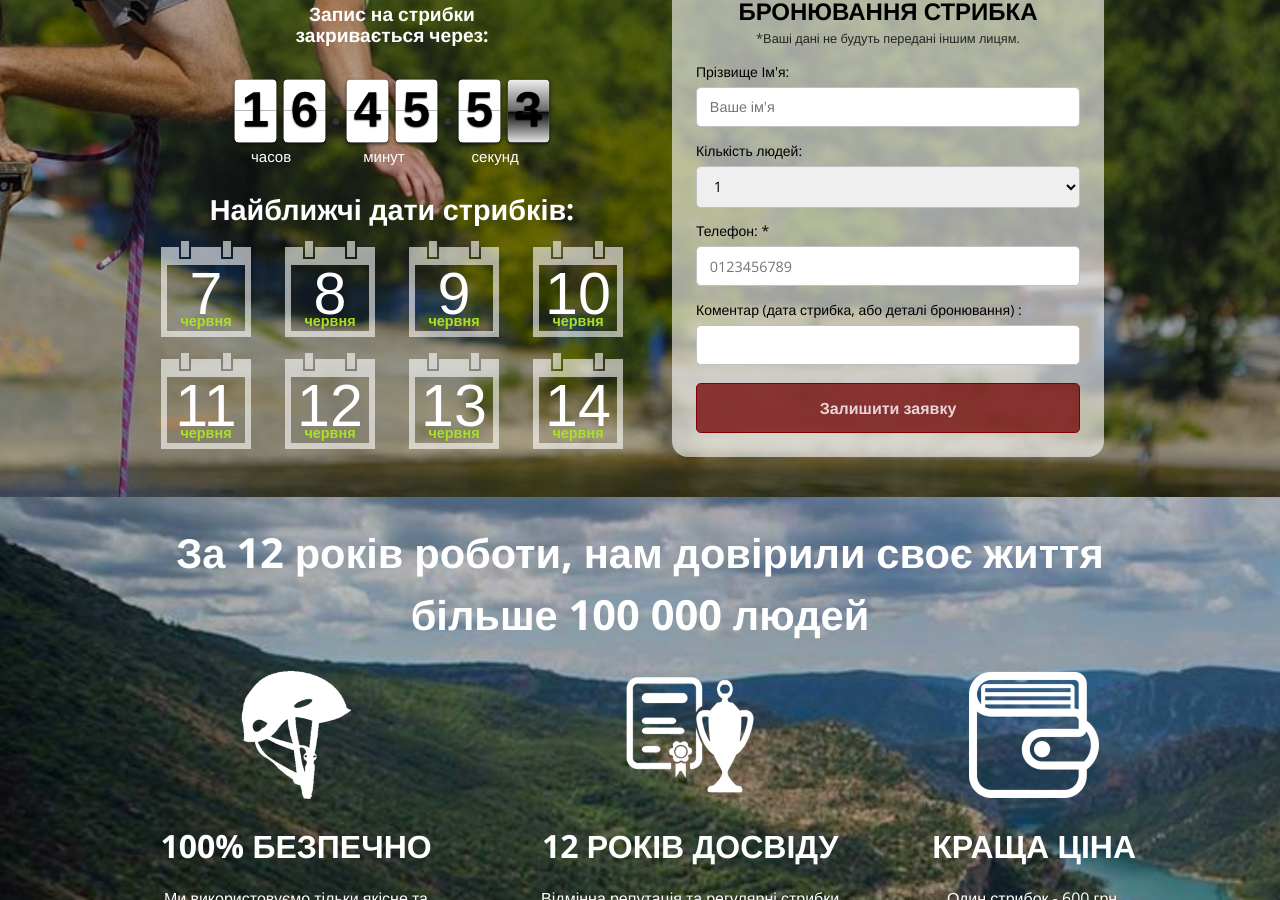
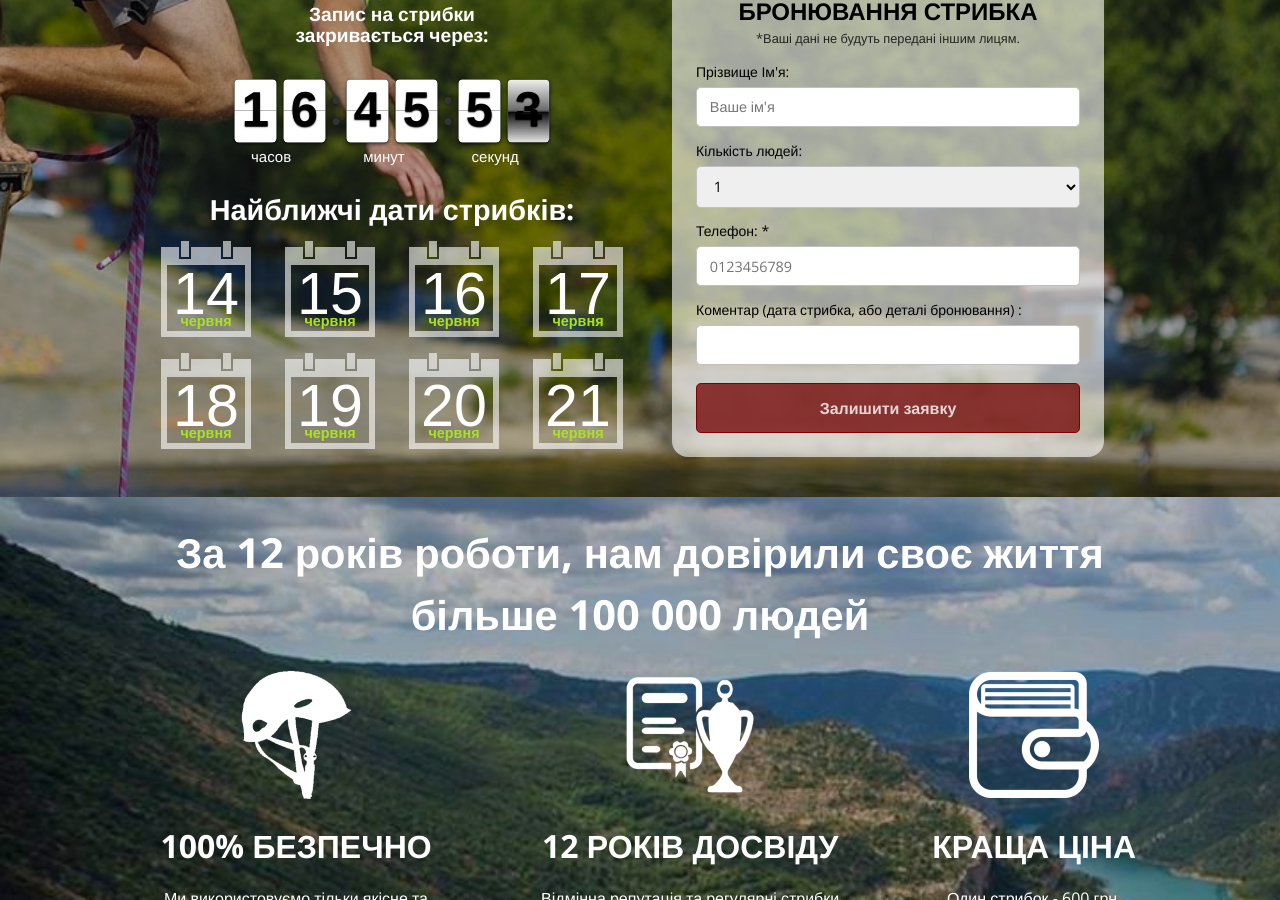
Before and after one commit to Andreyfilko/go-jump, a Jekyll site: the page built from index.md, in a window 1280 px wide and 900 px high, scrolled down 499 px. Built offline with Jekyll 4.4.1, drawn with Linux system fonts in a browser that asks for light colours; some web fonts are replaced; some of the changed text lies outside the part shown.

Commit message:
Update _config.yml

```diff
--- a/_config.yml
+++ b/_config.yml
@@ -35,11 +35,11 @@ google_analytics:
 theme: jekyll-theme-cayman
 
 dates:
-  - 2024-06-07
-  - 2024-06-08
-  - 2024-06-09
-  - 2024-06-10
-  - 2024-06-11
-  - 2024-06-12
-  - 2024-06-13
   - 2024-06-14
+  - 2024-06-15
+  - 2024-06-16
+  - 2024-06-17
+  - 2024-06-18
+  - 2024-06-19
+  - 2024-06-20
+  - 2024-06-21
```
